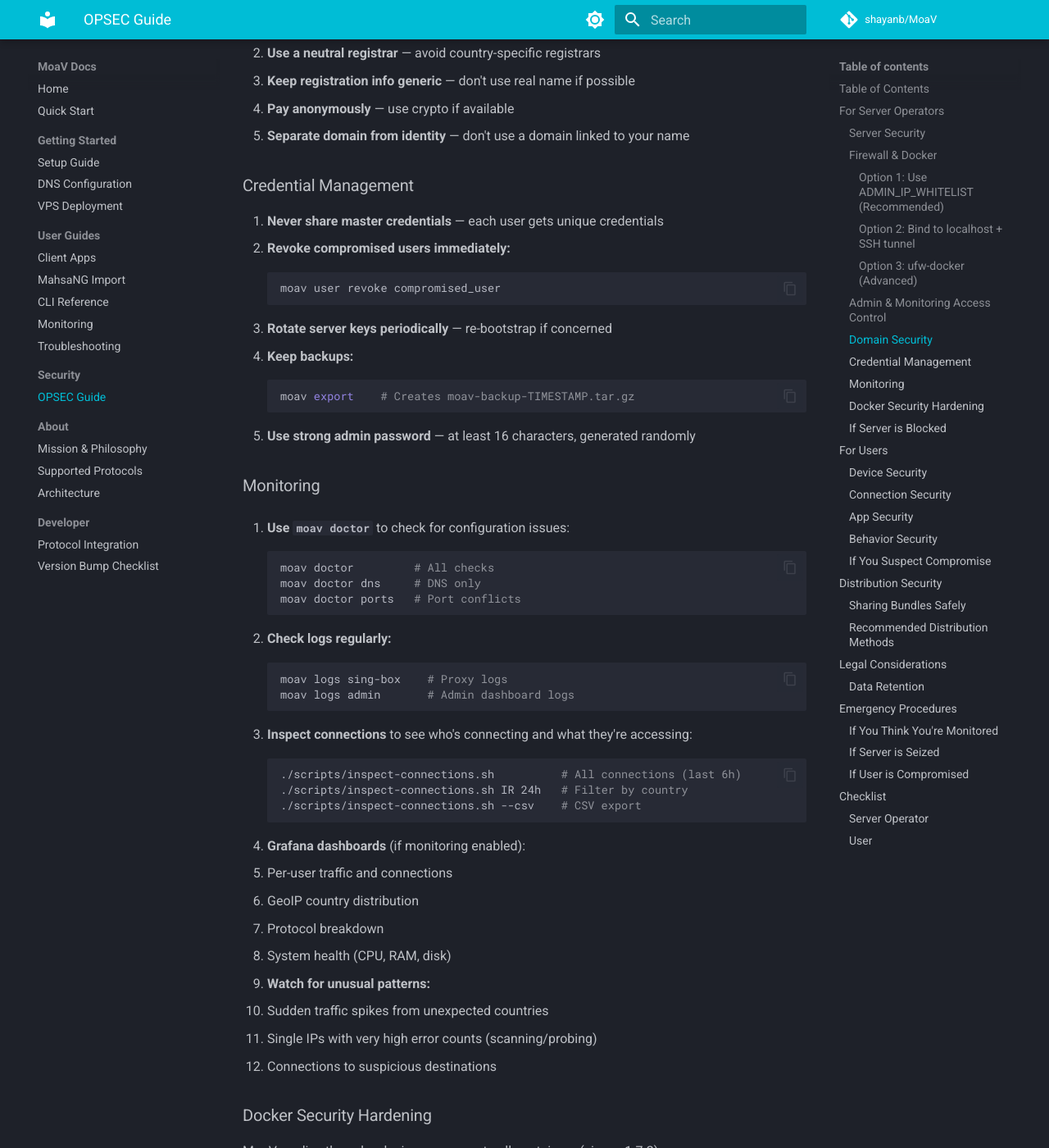
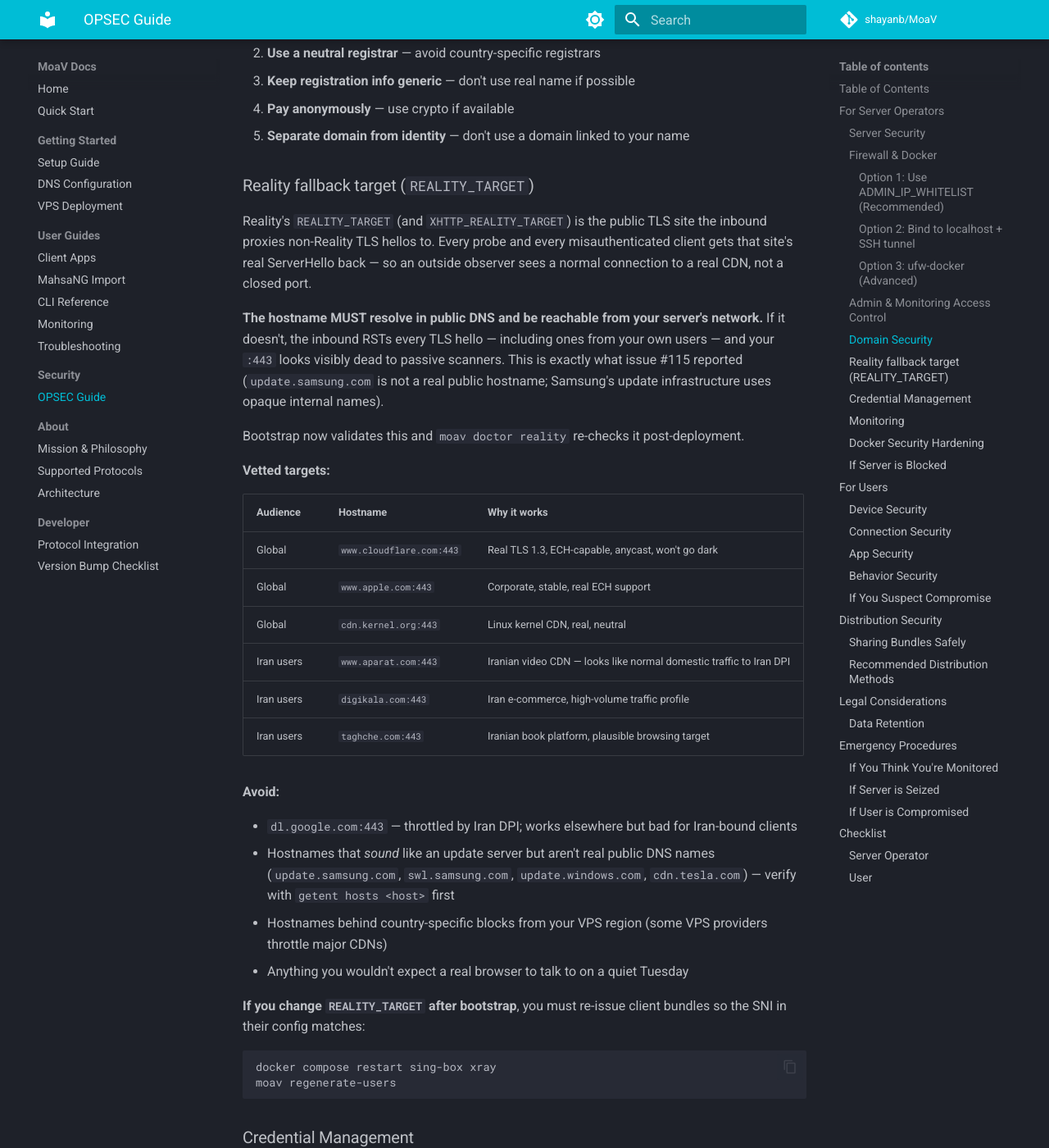
Before and after one commit to MotherofallVPNs/moav-site, an MkDocs documentation site: the page built from docs/OPSEC.md, in a window 1280 px wide and 1400 px high, scrolled down 4534 px. Shown: the whole window at 82% size. Built offline with MkDocs 1.6.1 and Material for MkDocs 9.7.7, drawn with Linux system fonts in a browser that asks for light colours; comment, search, counter and statistics services are not loaded.

Commit message:
fix(reality): validate REALITY_TARGET hosts at bootstrap + moav doctor reality (#115)
Reality's `handshake.server` / `realitySettings.dest` is the host the inbound
proxies non-Reality TLS hellos to (the "you didn't auth, here's a real site"
fallback). If it doesn't resolve, every probe and every legitimate client sees
an RST — and the server's :443 looks visibly dead to passive scanners.

Issue #115 reproduced this with `REALITY_TARGET=update.samsung.com:443`, which
sounds like a Samsung update endpoint but isn't a real public DNS name (Samsung
uses opaque internal hostnames their client binaries know). sing-box couldn't
dial the fallback → drop connection → client sees RST. The same trap exists
for `XHTTP_REALITY_TARGET` on Xray's :2096.

Root cause is operational (operator picked a non-resolving hostname) but the
wiring is now:

- `run_bootstrap` validates both `REALITY_TARGET` and `XHTTP_REALITY_TARGET`
  resolve via `getent hosts` before invoking the bootstrap container. On
  NXDOMAIN it shows a vetted list (Cloudflare/Apple/kernel.org for global,
  aparat.com/digikala.com/taghche.com for Iran-resident clients) and prompts
  for a replacement up to 3 attempts. Falls back to www.cloudflare.com:443 on
  empty input. Non-interactive runs accept the default.
- New `moav doctor reality` check exec's into sing-box / xray and runs
  `getent hosts` + `exec 3<>/dev/tcp/$host/$port` from inside each container
  (the container's resolver is what Reality actually uses at handshake time).
  Reports per-inbound pass/fail/skipped with a remediation hint.
- `docs/OPSEC.md` gains a "Reality fallback target" section listing vetted
  globals + Iran-friendly SNI cover, the `dl.google.com` Iran-DPI throttle
  gotcha, and the "re-issue bundles after changing REALITY_TARGET" reminder.

Also removes `tcp_fast_open: true` from sing-box Reality + Trojan inbounds.
Unrelated to #115's RST symptom (TCP accept succeeded in the report) but TFO
is actively hostile in heavily-censored networks — China Mobile firewalls and
~5% of paths drop SYN+data — and we're already explicitly excluding TFO from
the upcoming BBR/sysctl bundle for the same reason.

Closes #115

Co-Authored-By: Claude Opus 4.7 <noreply@anthropic.com>

````diff
--- a/docs/OPSEC.md
+++ b/docs/OPSEC.md
@@ -179,6 +179,39 @@ sudo ufw-docker allow moav-admin 8443/tcp from YOUR_IP
 3. **Keep registration info generic** — don't use real name if possible
 4. **Pay anonymously** — use crypto if available
 5. **Separate domain from identity** — don't use a domain linked to your name
+
+### Reality fallback target (`REALITY_TARGET`)
+
+Reality's `REALITY_TARGET` (and `XHTTP_REALITY_TARGET`) is the public TLS site the inbound proxies non-Reality TLS hellos to. Every probe and every misauthenticated client gets that site's real ServerHello back — so an outside observer sees a normal connection to a real CDN, not a closed port.
+
+**The hostname MUST resolve in public DNS and be reachable from your server's network.** If it doesn't, the inbound RSTs every TLS hello — including ones from your own users — and your `:443` looks visibly dead to passive scanners. This is exactly what issue #115 reported (`update.samsung.com` is not a real public hostname; Samsung's update infrastructure uses opaque internal names).
+
+Bootstrap now validates this and `moav doctor reality` re-checks it post-deployment.
+
+**Vetted targets:**
+
+| Audience | Hostname | Why it works |
+|---|---|---|
+| Global | `www.cloudflare.com:443` | Real TLS 1.3, ECH-capable, anycast, won't go dark |
+| Global | `www.apple.com:443` | Corporate, stable, real ECH support |
+| Global | `cdn.kernel.org:443` | Linux kernel CDN, real, neutral |
+| Iran users | `www.aparat.com:443` | Iranian video CDN — looks like normal domestic traffic to Iran DPI |
+| Iran users | `digikala.com:443` | Iran e-commerce, high-volume traffic profile |
+| Iran users | `taghche.com:443` | Iranian book platform, plausible browsing target |
+
+**Avoid:**
+
+- `dl.google.com:443` — throttled by Iran DPI; works elsewhere but bad for Iran-bound clients
+- Hostnames that *sound* like an update server but aren't real public DNS names (`update.samsung.com`, `swl.samsung.com`, `update.windows.com`, `cdn.tesla.com`) — verify with `getent hosts <host>` first
+- Hostnames behind country-specific blocks from your VPS region (some VPS providers throttle major CDNs)
+- Anything you wouldn't expect a real browser to talk to on a quiet Tuesday
+
+**If you change `REALITY_TARGET` after bootstrap**, you must re-issue client bundles so the SNI in their config matches:
+
+```bash
+docker compose restart sing-box xray
+moav regenerate-users
+```
 
 ### Credential Management
 
````
